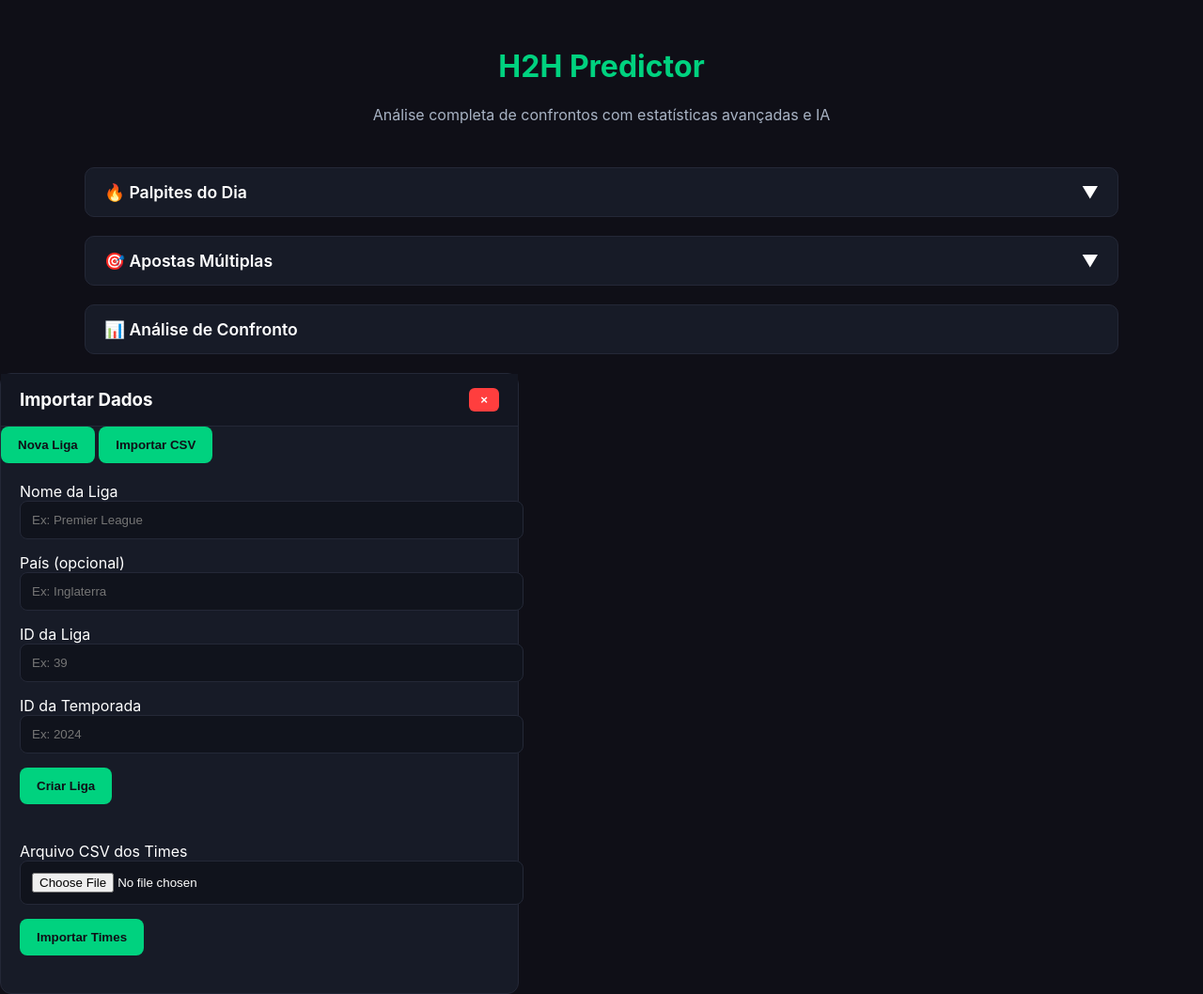
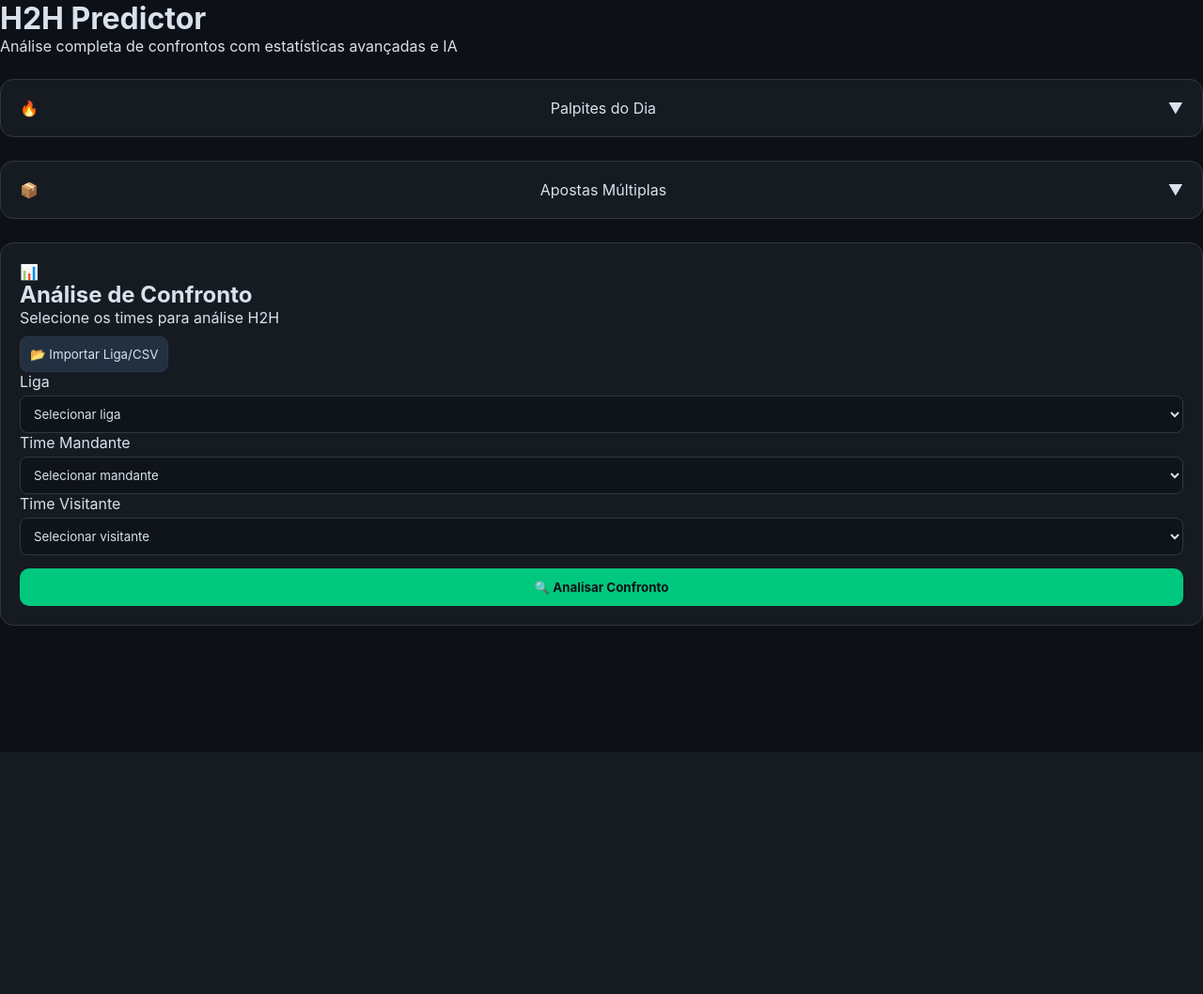
Before and after one commit to fase53728-cell/h2h-predictor-render-25, a Flask app: page / in a window 1280 px wide. Shown: the whole page at 94% size. After the commit the page ends 666 px from the top, so only its background shows below. Run offline with Flask 3, Linux system fonts and the light colour scheme.

Commit message:
Update index.html

```diff
--- a/templates/index.html
+++ b/templates/index.html
@@ -5,89 +5,90 @@
     <meta name="viewport" content="width=device-width, initial-scale=1.0" />
     <title>H2H Predictor</title>
 
-    <!-- CSS CORRETO -->
-    <link rel="stylesheet" href="/static/css/style.css" />
+    <link rel="stylesheet" href="/static/css/styles.css" />
 </head>
 
 <body>
 
-    <!-- ============================= HEADER ============================= -->
-    <header class="header">
-        <h1>H2H Predictor</h1>
-        <p>Análise completa de confrontos com estatísticas avançadas e IA</p>
+    <header class="header-main">
+        <h1 class="title">H2H Predictor</h1>
+        <p class="subtitle">Análise completa de confrontos com estatísticas avançadas e IA</p>
     </header>
 
-    <main class="container">
+    <main class="content">
 
-        <!-- ======================= PALPITES DO DIA ======================= -->
+        <!-- PALPITES DO DIA -->
         <div class="card collapsible">
             <div class="card-header" onclick="toggleSection('palpites')">
-                <span>🔥 Palpites do Dia</span>
+                <div class="icon"><span>🔥</span></div>
+                <span class="card-title">Palpites do Dia</span>
                 <span class="arrow">▼</span>
             </div>
             <div id="palpites" class="card-body collapse-content">
-                <p>Seleção automática dos 5 melhores palpites do dia (motor será conectado em breve).</p>
+                <p>Os 5 melhores palpites serão carregados aqui automaticamente.</p>
             </div>
         </div>
 
-        <!-- ====================== APOSTAS MÚLTIPLAS ====================== -->
+        <!-- APOSTAS MÚLTIPLAS -->
         <div class="card collapsible">
             <div class="card-header" onclick="toggleSection('multiplas')">
-                <span>🎯 Apostas Múltiplas</span>
+                <div class="icon"><span>📦</span></div>
+                <span class="card-title">Apostas Múltiplas</span>
                 <span class="arrow">▼</span>
             </div>
+
             <div id="multiplas" class="card-body collapse-content">
-                <p>Monte sua múltipla com base nos melhores indicadores estatísticos.</p>
+                <p>Monte múltiplas com base nos melhores indicadores estatísticos.</p>
             </div>
         </div>
 
-        <!-- =================== ANÁLISE DE CONFRONTO ====================== -->
-        <div class="card">
-            <div class="card-header">
-                <span>📊 Análise de Confronto</span>
+        <!-- ANÁLISE -->
+        <div class="card analysis-card">
+            <div class="analysis-header">
+                <div class="analysis-icon">📊</div>
+                <div class="analysis-title-block">
+                    <h2>Análise de Confronto</h2>
+                    <p>Selecione os times para análise H2H</p>
+                </div>
+
+                <button class="btn-secondary import-btn" onclick="openModal()">
+                    📂 Importar Liga/CSV
+                </button>
             </div>
 
-            <div class="card-body">
+            <div class="analysis-body">
 
-                <!-- Seleção de Liga -->
-                <label for="liga">Liga</label>
+                <label>Liga</label>
                 <select id="liga" class="select-input">
-                    <option value="">Selecione uma liga</option>
+                    <option value="">Selecionar liga</option>
                 </select>
 
-                <!-- Seleção Times -->
-                <div class="team-select-container">
+                <div class="team-row">
                     <div class="team-box">
                         <label>Time Mandante</label>
                         <select id="mandante" class="select-input">
-                            <option value="">Selecione</option>
+                            <option value="">Selecionar mandante</option>
                         </select>
                     </div>
 
                     <div class="team-box">
                         <label>Time Visitante</label>
                         <select id="visitante" class="select-input">
-                            <option value="">Selecione</option>
+                            <option value="">Selecionar visitante</option>
                         </select>
                     </div>
                 </div>
 
-                <!-- Botão Analisar -->
-                <button class="btn-primary">Analisar Confronto</button>
-
-                <!-- Botão Importar -->
-                <button class="btn-secondary" onclick="openModal()">📂 Importar Liga/CSV</button>
-
+                <button class="btn-primary analyze-btn">🔍 Analisar Confronto</button>
             </div>
         </div>
 
     </main>
 
-    <!-- ============================= MODAL ============================== -->
+    <!-- MODAL -->
     <div id="modal-bg" class="modal-bg" onclick="closeModal()"></div>
 
     <div id="modal" class="modal">
-
         <div class="modal-header">
             <h3>Importar Dados</h3>
             <button class="close-btn" onclick="closeModal()">×</button>
@@ -98,33 +99,33 @@
             <button class="tab" data-target="csv">Importar CSV</button>
         </div>
 
-        <!-- ========================= ABA NOVA LIGA ========================= -->
+        <!-- NOVA LIGA -->
         <div id="nova-liga" class="modal-content active">
+
             <label>Nome da Liga</label>
-            <input type="text" id="nomeLiga" placeholder="Ex: Premier League">
+            <input id="nomeLiga" type="text" placeholder="Ex: Premier League">
 
             <label>País (opcional)</label>
-            <input type="text" id="paisLiga" placeholder="Ex: Inglaterra">
+            <input id="paisLiga" type="text" placeholder="Ex: Inglaterra">
 
             <label>ID da Liga</label>
-            <input type="text" id="idLiga" placeholder="Ex: 39">
+            <input id="idLiga" type="text" placeholder="Ex: 39">
 
             <label>ID da Temporada</label>
-            <input type="text" id="idTemporada" placeholder="Ex: 2024">
+            <input id="idTemporada" type="text" placeholder="Ex: 2024">
 
-            <button class="btn-primary">Criar Liga</button>
+            <button onclick="criarLiga()" class="btn-primary full-btn">Criar Liga</button>
         </div>
 
-        <!-- ========================= ABA CSV ============================== -->
+        <!-- IMPORT CSV -->
         <div id="csv" class="modal-content">
             <label>Arquivo CSV dos Times</label>
-            <input type="file" id="arquivoCSV" accept=".csv">
+            <input type="file" id="arquivoCSV" accept=".csv" multiple>
 
-            <button class="btn-primary">Importar Times</button>
+            <button onclick="importarCSV()" class="btn-primary full-btn">Importar Times</button>
         </div>
     </div>
 
-    <!-- JS -->
     <script src="/static/js/main.js"></script>
 
 </body>
```
